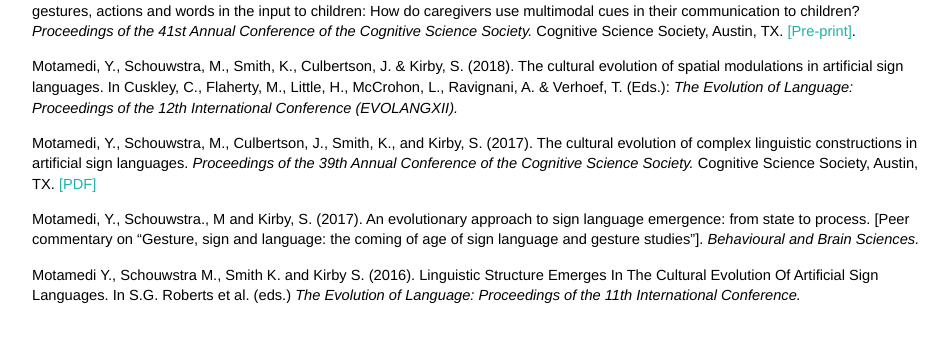
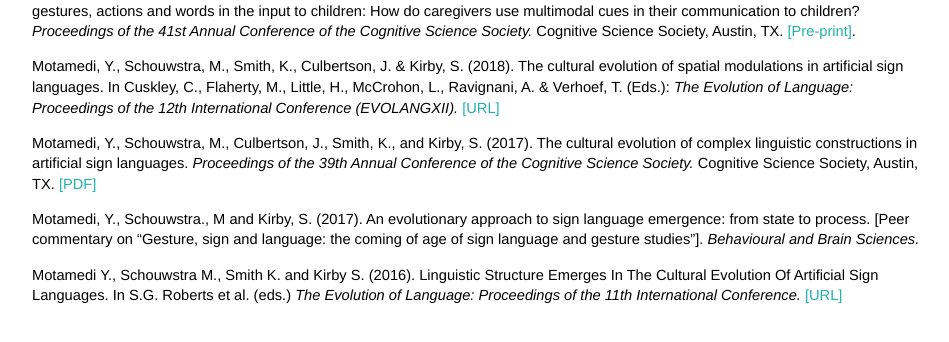
Before and after one commit to ymotamedi/ymotamedi.github.io, a Jekyll site: the page built from publications.html, in a window 1280 px wide. Shown: the part 381-723 px from the top of the page, without its empty margins (160-1109 px from the left). Built offline with Jekyll 4.4.1, drawn with Linux system fonts in a browser that asks for light colours.

Commit message:
add links to evolang proceedings

```diff
--- a/publications.html
+++ b/publications.html
@@ -19,7 +19,8 @@ Onomatopoeias, gestures, actions and words in the input to children:  How do car
 <p>Motamedi, Y., Schouwstra, M., Smith, K., Culbertson, J. & Kirby, S. (2018).
 The cultural evolution of spatial modulations in artificial sign languages.
 In Cuskley, C., Flaherty, M., Little, H., McCrohon, L., Ravignani, A. & Verhoef, T.
-(Eds.): <i>The Evolution of Language: Proceedings of the 12th International Conference (EVOLANGXII).</i></p>
+(Eds.): <i>The Evolution of Language: Proceedings of the 12th International Conference (EVOLANGXII).</i> <a href="http://evolang.org/torun/proceedings/papertemplate.html?p=13"
+                                                                                                            >[URL]</a></p>
 
 <p>Motamedi, Y., Schouwstra, M., Culbertson, J., Smith, K., and Kirby, S. (2017).
   The cultural evolution of complex linguistic constructions in artificial sign languages.
@@ -31,4 +32,5 @@ In Cuskley, C., Flaherty, M., Little, H., McCrohon, L., Ravignani, A. & Verhoef,
   <i>Behavioural and Brain Sciences.</i></p>
 
 <p>Motamedi Y., Schouwstra M., Smith K. and Kirby S. (2016). Linguistic Structure Emerges In The Cultural Evolution Of Artificial Sign Languages.
-In S.G. Roberts et al. (eds.) <i>The Evolution of Language: Proceedings of the 11th International Conference.</i></p>
+In S.G. Roberts et al. (eds.) <i>The Evolution of Language: Proceedings of the 11th International Conference.</i>
+  <a href="http://evolang.org/neworleans/papers/27.html">[URL]</a></p>
```
